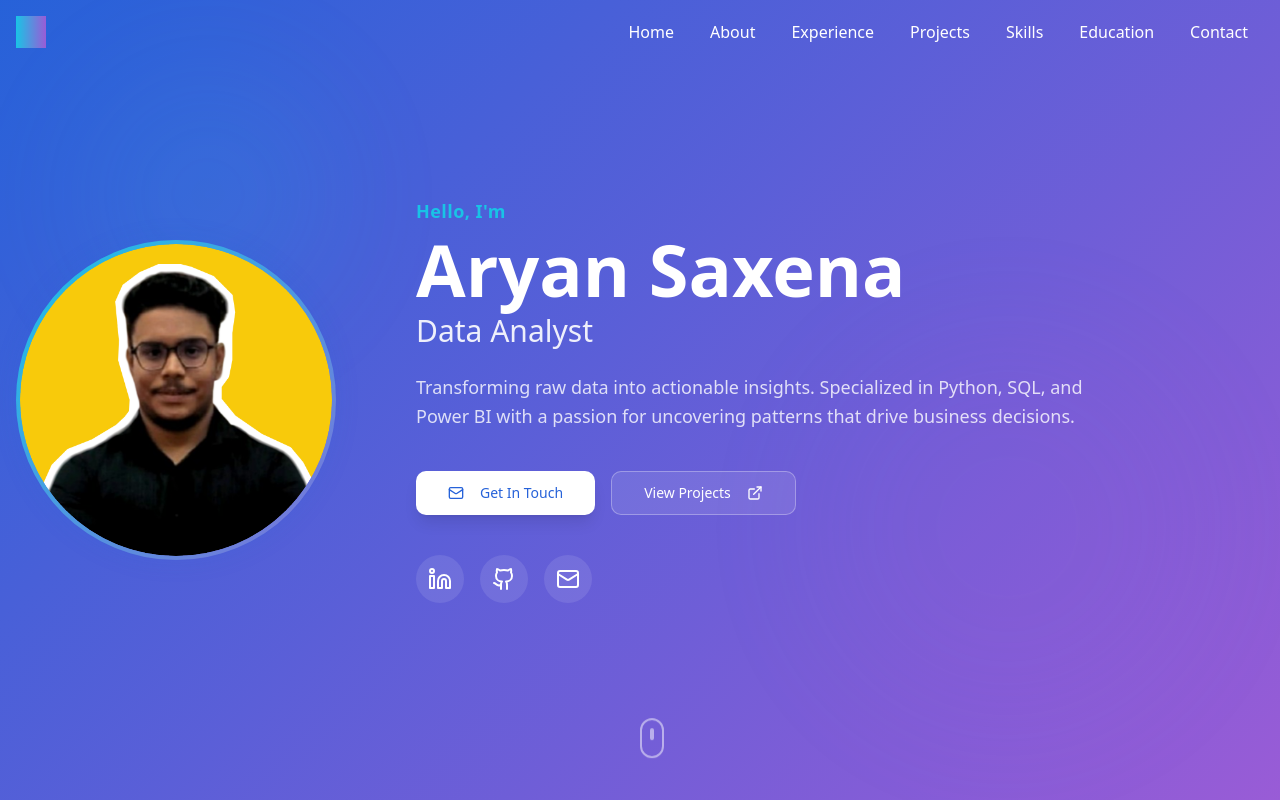
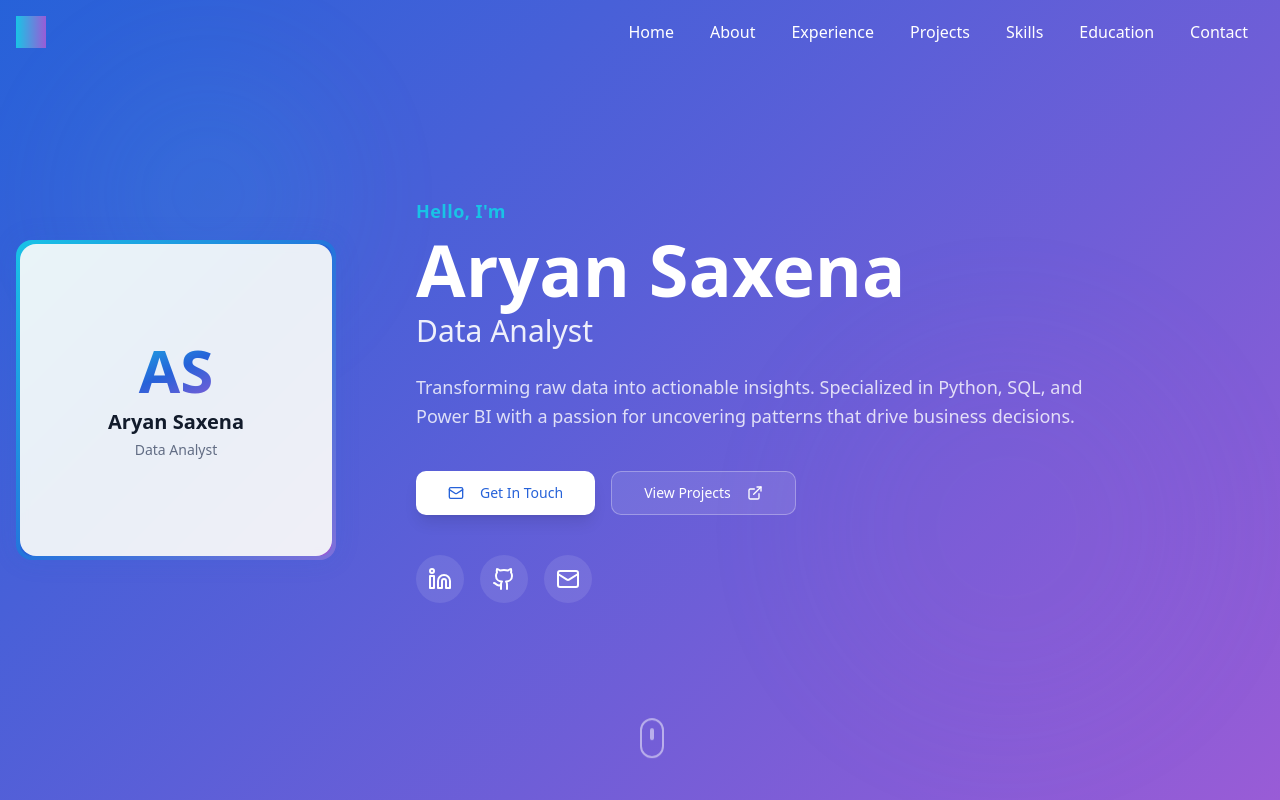
Before and after one commit to aryan-18-as/portfolio, a React (Vite) app: page / in a window 1280 px wide. Shown: the top 800 px of the page. Built offline with nearby package versions, Linux system fonts and the light colour scheme; the HTML template or start-up script is replaced by a standard one.

Commit message:
Update hero section text

```diff
--- a/src/components/Hero.tsx
+++ b/src/components/Hero.tsx
@@ -16,17 +16,23 @@ const Hero = () => {
           {/* Photo Section */}
           <div className="flex-shrink-0 animate-fade-in">
             <div className="relative">
-              <div className="w-64 h-64 lg:w-80 lg:h-80 rounded-full bg-gradient-to-br from-accent to-secondary p-1 shadow-glow">
-                <div className="w-full h-full rounded-full overflow-hidden">
-                  <img
-                    src={profilePhoto}
-                    alt="Aryan Saxena - Data Analyst"
-                    className="w-full h-full object-cover"
-                  />
+              <div className="w-64 h-64 lg:w-80 lg:h-80 rounded-2xl bg-gradient-to-br from-accent via-primary to-secondary p-1 shadow-glow">
+                <div className="w-full h-full rounded-2xl bg-background/95 backdrop-blur-sm flex items-center justify-center overflow-hidden">
+                  <div className="text-center p-6">
+                    <div className="text-5xl lg:text-6xl font-bold bg-gradient-to-br from-accent via-primary to-secondary bg-clip-text text-transparent mb-2">
+                      AS
+                    </div>
+                    <div className="text-lg lg:text-xl font-semibold text-foreground">
+                      Aryan Saxena
+                    </div>
+                    <div className="text-sm text-muted-foreground mt-1">
+                      Data Analyst
+                    </div>
+                  </div>
                 </div>
               </div>
               {/* Decorative ring */}
-              <div className="absolute inset-0 rounded-full border-4 border-accent/30 animate-pulse" style={{ animationDuration: "3s" }}></div>
+              <div className="absolute inset-0 rounded-2xl border-4 border-accent/30 animate-pulse" style={{ animationDuration: "3s" }}></div>
             </div>
           </div>
 
```
